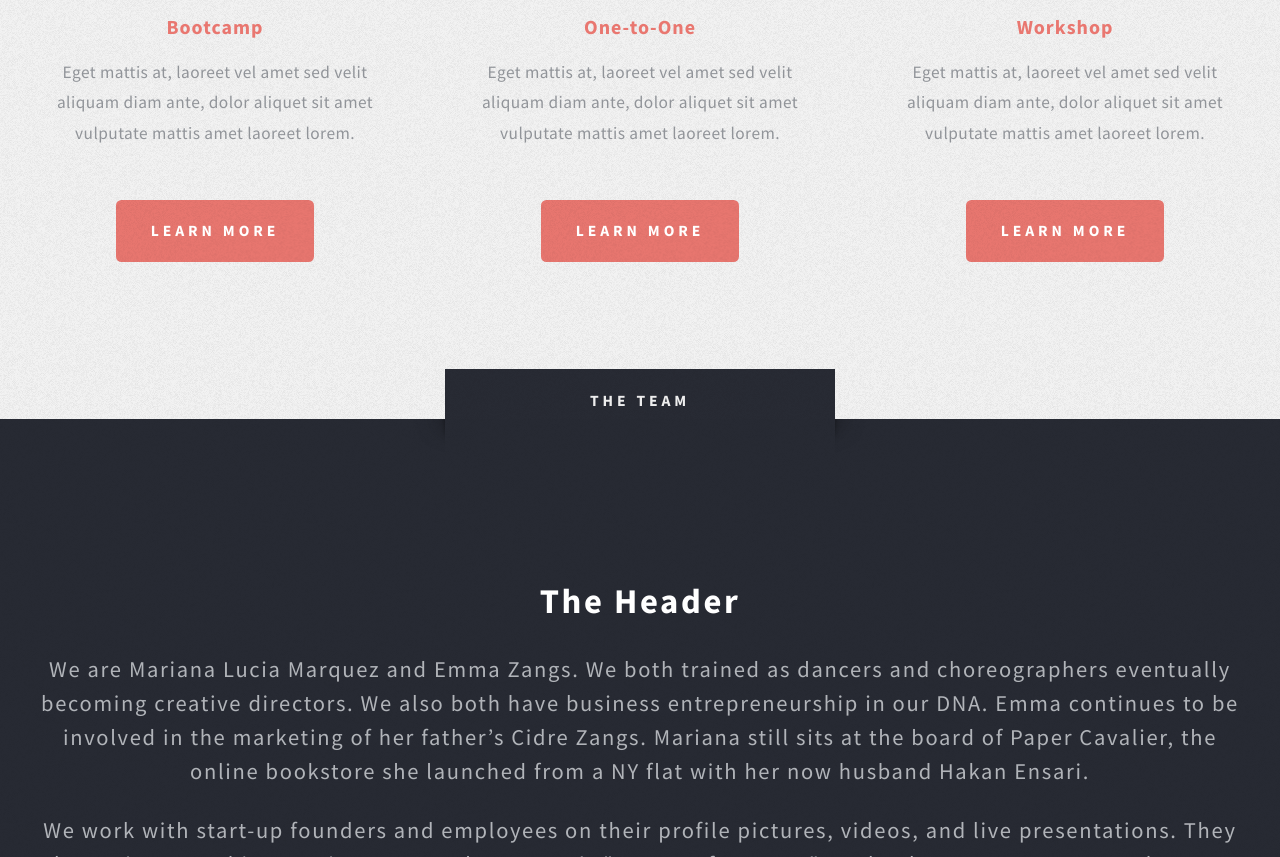
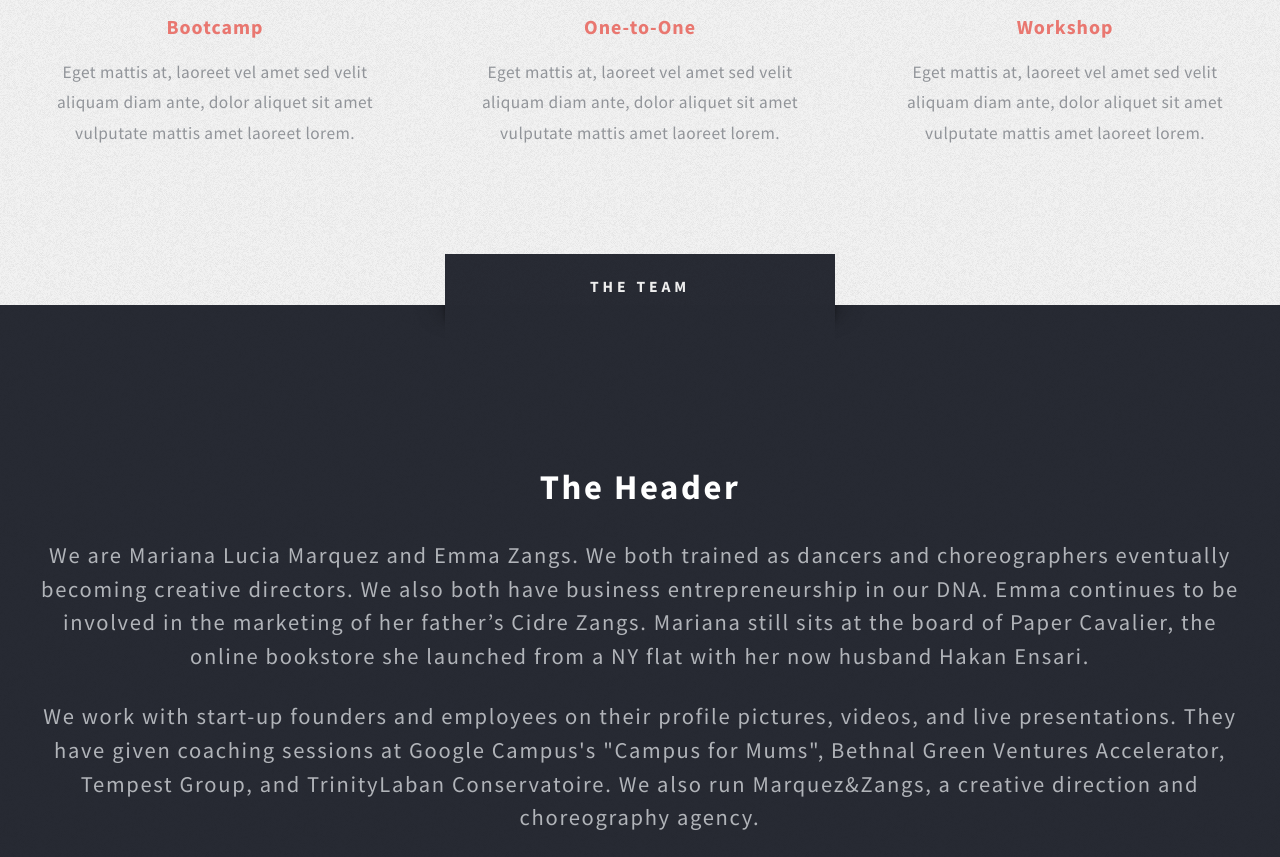
Before and after one commit to Emmazangs/metaspeech, a plain HTML site: page index.html in a window 1280 px wide. Shown: the part 2856-3713 px from the top of the page. Drawn offline with Linux system fonts and the light colour scheme.

Commit message:
Buttons Learn More
removed

```diff
--- a/index.html
+++ b/index.html
@@ -148,9 +148,7 @@
 								<a href="#" class="image featured"><img src="images/pic02.jpg" alt="" /></a>
 								<h3><a href="#">Bootcamp</a></h3>
 								<p>Eget mattis at, laoreet vel amet sed velit aliquam diam ante, dolor aliquet sit amet vulputate mattis amet laoreet lorem.</p>
-								<ul class="actions">
-									<li><a href="#" class="button style1">Learn More</a></li>
-								</ul>
+
 							</section>
 						</div>
 						<div class="4u">
@@ -158,9 +156,7 @@
 								<a href="#" class="image featured"><img src="images/pic03.jpg" alt="" /></a>
 								<h3><a href="#">One-to-One</a></h3>
 								<p>Eget mattis at, laoreet vel amet sed velit aliquam diam ante, dolor aliquet sit amet vulputate mattis amet laoreet lorem.</p>
-								<ul class="actions">
-									<li><a href="#" class="button style1">Learn More</a></li>
-								</ul>
+
 							</section>
 						</div>
 						<div class="4u">
@@ -168,9 +164,7 @@
 								<a href="#" class="image featured"><img src="images/pic04.jpg" alt="" /></a>
 								<h3><a href="#">Workshop</a></h3>
 								<p>Eget mattis at, laoreet vel amet sed velit aliquam diam ante, dolor aliquet sit amet vulputate mattis amet laoreet lorem.</p>
-								<ul class="actions">
-									<li><a href="#" class="button style1">Learn More</a></li>
-								</ul>
+
 							</section>
 						</div>
 					</div>
```
